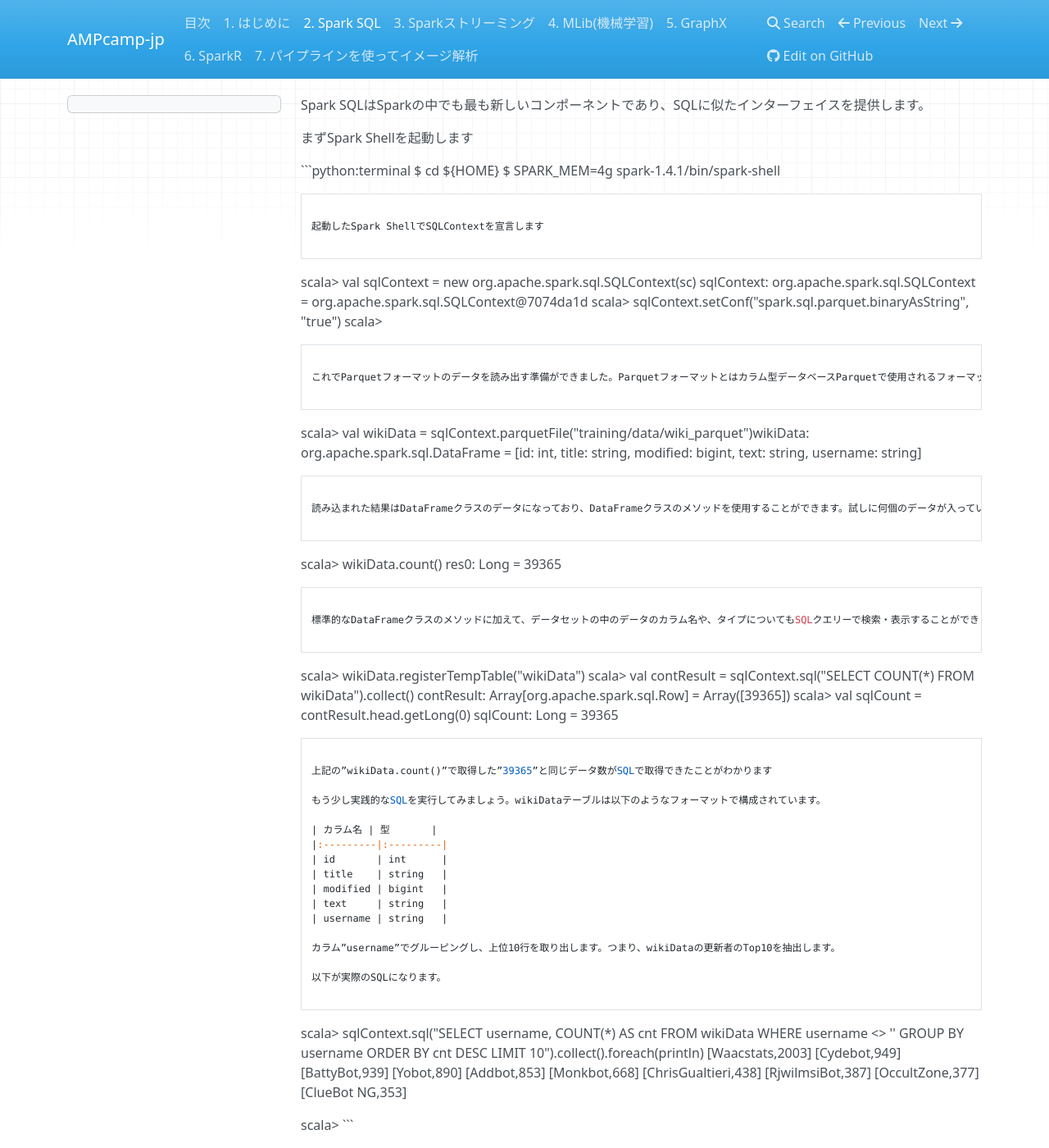
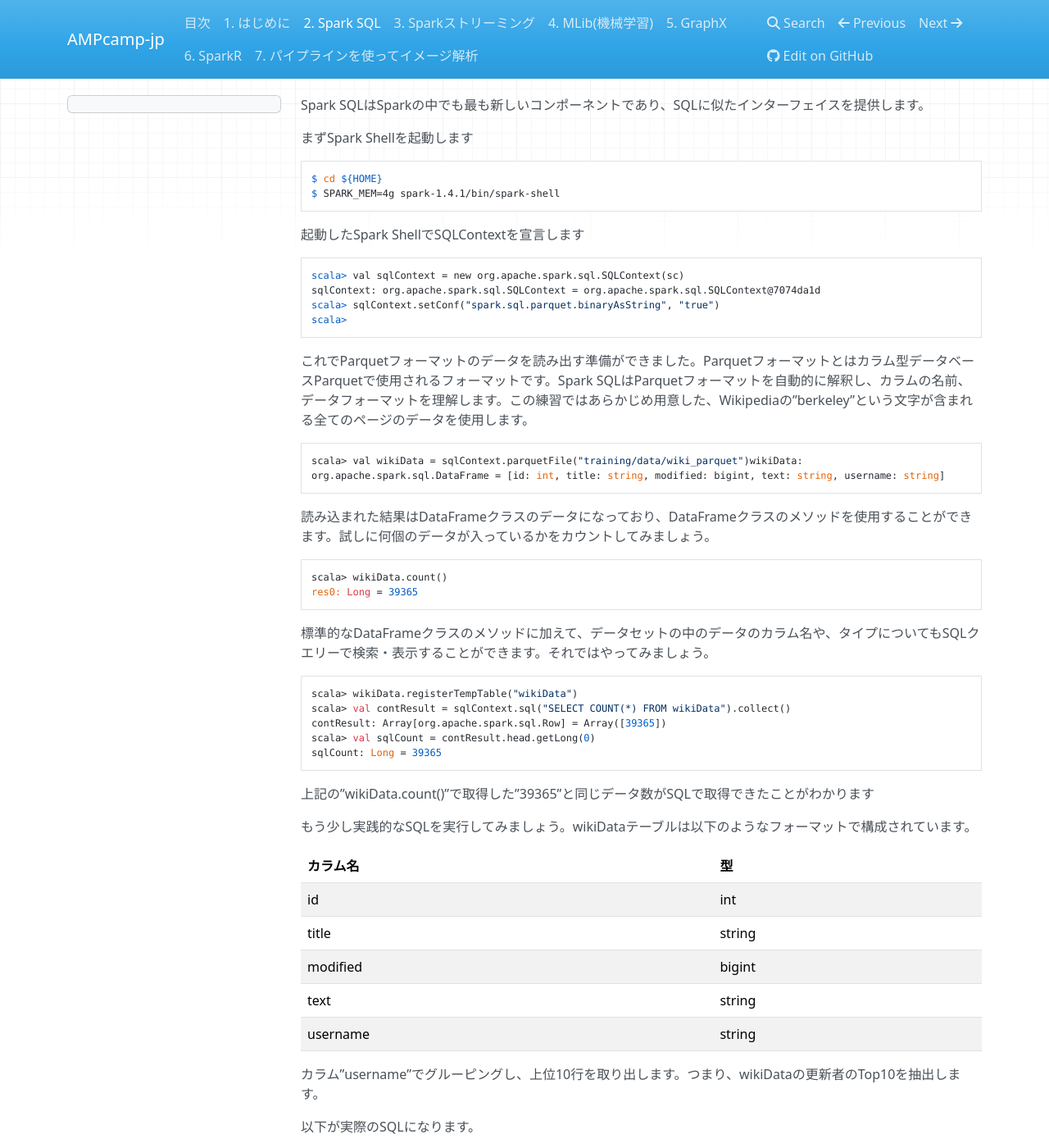
Before and after one commit to fujita-shintaro/RTD-fujita, an MkDocs documentation site: the page built from docs/spark-sql.md, in a window 1280 px wide and 1400 px high. Shown: the whole window at 82% size. Built offline with MkDocs 1.6.1, drawn with Linux system fonts in a browser that asks for light colours; nearby versions of some CDN libraries; old or Windows-style settings are respelled for this version of MkDocs; some of the changed text lies outside the part shown.

Commit message:
Update spark-sql.md

````diff
--- a/docs/spark-sql.md
+++ b/docs/spark-sql.md
@@ -3,7 +3,7 @@ Spark SQLはSparkの中でも最も新しいコンポーネントであり、SQL
 
 まずSpark Shellを起動します
 
-```python:terminal
+```
 $ cd ${HOME}
 $ SPARK_MEM=4g spark-1.4.1/bin/spark-shell
 ```
````
